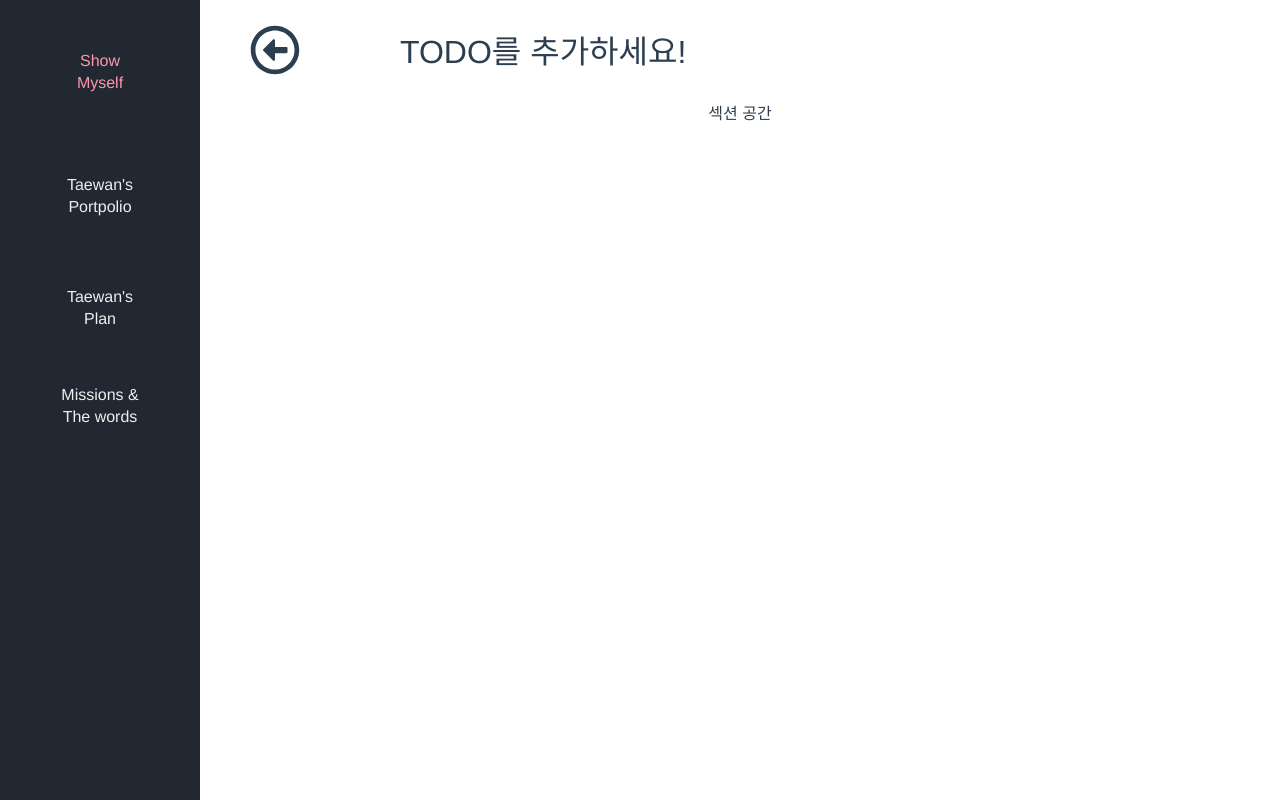
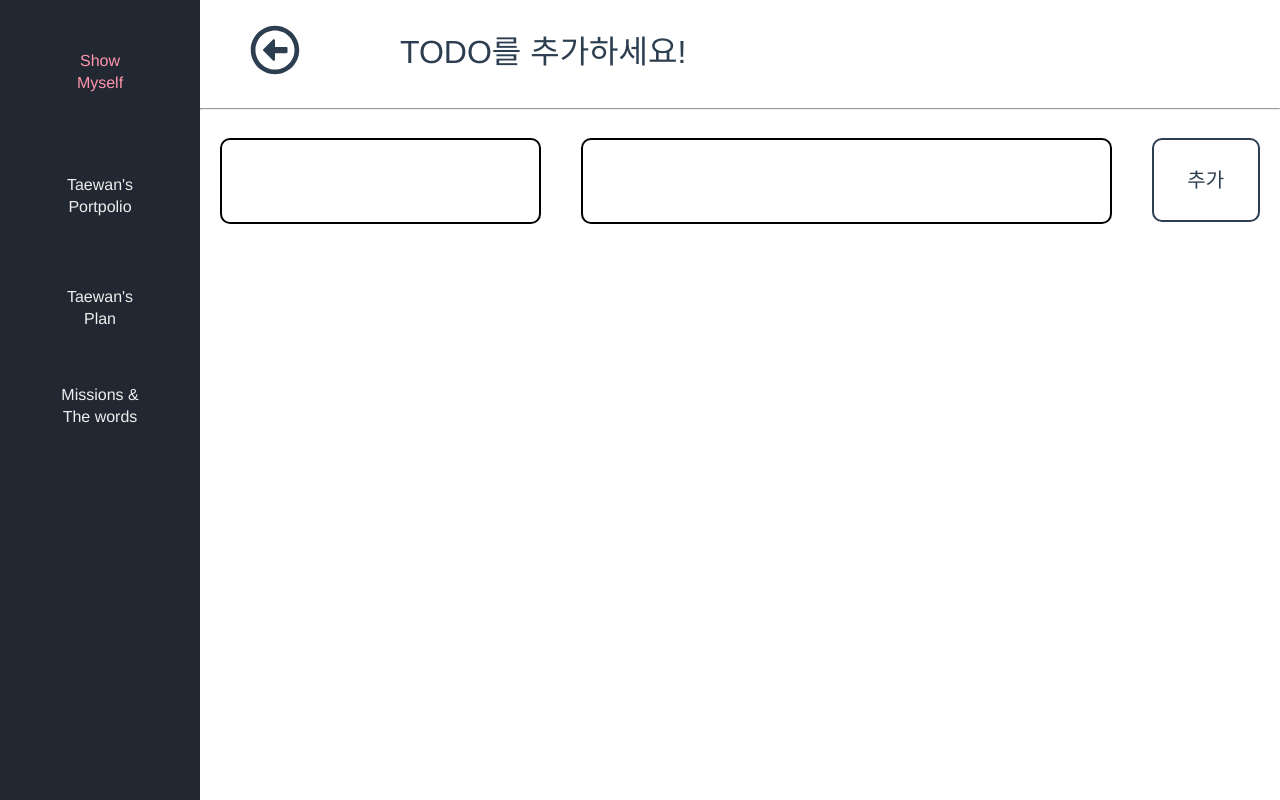
Before and after one commit to Taewan-Gu/ggu-Story, a Vue app in the folder client/: page /planner/todo in a window 1280 px wide. Built offline with nearby package versions, Linux system fonts and the light colour scheme.

Commit message:
feat: 🎸 [frontend] todo C 구현

```diff
--- a/client/src/api/UrlMapper.js
+++ b/client/src/api/UrlMapper.js
@@ -5,12 +5,12 @@ const BASE_URL = DEV_BASE_URL
 export default {
   URL: {
     planner: {
-      period_new: BASE_URL + "period/new",
+      period_post: BASE_URL + "period/new",
       period_all: BASE_URL + "period/all",
-      plan_new: BASE_URL + "plan/new",
+      plan_post: BASE_URL + "plan/new",
       plan_get: BASE_URL + "plan/get",
       plan_all: BASE_URL + "plan/all",
-      todo_new: BASE_URL + "todo/new",
+      todo_post: BASE_URL + "todo/new",
       todo_get: BASE_URL + "todo/get",
       todo_all: BASE_URL + "todo/all",
     },
--- a/client/src/components/planner/PlanCard.vue
+++ b/client/src/components/planner/PlanCard.vue
@@ -24,6 +24,7 @@ export default {
           .get(SERVER.URL.planner.todo_get + "?plan_id=" + this.cardId)
           .then(res => {
             this.$store.dispatch("storeTodo", res.data)
+            this.$store.dispatch("storePlanId", this.cardId)
             this.$router.push({name: "TodoList"})
           })
           .catch(err => {
--- a/client/src/components/planner/todolist/TodoSection.vue
+++ b/client/src/components/planner/todolist/TodoSection.vue
@@ -1,15 +1,158 @@
 <template>
   <div class="todoSection">
-    섹션 공간
+    <div
+      class="todo"
+      v-for="(todo, idx) in todos"
+      :key="idx"
+    >
+      <div class="todoTitle">
+        {{todo.todo}}
+      </div>
+      <div class="todoContent">
+        {{todo.todo_data}}
+      </div>
+      <div class="button doneButton">
+        끝
+      </div>
+      <div class="button deleteButton">
+        삭제
+      </div>
+    </div>
+    <hr>
+    <div class="todo">
+      <input class="todoTitleInput" v-model="todo"/>
+      <input class="todoContentInput" v-model="todo_data"/>
+      <div class="button addButton" @click="addTodo">
+        추가
+      </div>
+    </div>
   </div>
 </template>
 
 <script>
+import SERVER from "@/api/UrlMapper.js"
+import axios from "axios"
+
+
 export default {
   name: "TodoSection",
+  data () {
+    return {
+      todos: [],
+      todo: "",
+      todo_data: "",
+      plan_id: null,
+    }
+  },
+  created () {
+    this.todos = this.$store.state.todo
+    this.plan_id = this.$store.state.planId
+  },
+  methods: {
+    addTodo() {
+      console.log(this.plan_id)
+      const formData = {
+        "plan_id": this.plan_id,
+        "todo": this.todo,
+        "todo_data": this.todo_data
+      }
+
+      axios
+          .post(SERVER.URL.planner.todo_post, formData)
+          .then(() => {
+            this.todos.push({
+              "todo": this.todo,
+              "todo_data": this.todo_data
+            })
+          })
+          .catch(err => {
+            console.log(err)
+          })
+    }
+  }
 }
 </script>
 
 <style scoped>
+.todo {
+  display: flex;
+}
 
+.todoTitle {
+  border: 2px solid;
+  border-radius: 10px;
+  line-height: 80px;
+  width: 30%;
+  height: 80px;
+  margin: 20px;
+  font-size: 28px;
+  font-weight: 550;
+}
+
+.todoContent {
+  line-height: 80px;
+  border: 2px solid;
+  border-radius: 10px;
+  width: 50%;
+  height: 80px;
+  margin: 20px;
+  font-size: 24px;
+  font-weight: 550;
+}
+
+.todoTitleInput {
+  line-height: 80px;
+  border: 2px solid;
+  border-radius: 10px;
+  width: 30%;
+  height: 80px;
+  margin: 20px;
+  font-size: 28px;
+  font-weight: 550;
+}
+
+.todoContentInput {
+  line-height: 80px;
+  border: 2px solid;
+  border-radius: 10px;
+  width: 50%;
+  height: 80px;
+  margin: 20px;
+  font-size: 28px;
+  font-weight: 550;
+}
+
+.button {
+  cursor: pointer;
+  line-height: 80px;
+  border: 2px solid;
+  border-radius: 10px;
+  height: 80px;
+  font-weight: 550;
+  font-size: 20px;
+}
+
+.button:hover {
+  background-color: #FF96AD;
+  transition: 0.3s;
+}
+
+.addButton {
+  width: 10%;
+  margin: 20px;
+}
+
+.deleteButton {
+  width: 5%;
+  margin: 10px;
+  margin-top:20px;
+  margin-bottom:20px;
+}
+
+.doneButton {
+  width: 5%;
+  margin: 10px;
+  margin-top:20px;
+  margin-bottom:20px;
+}
 </style>
--- a/client/src/store/index.js
+++ b/client/src/store/index.js
@@ -4,6 +4,7 @@ export default createStore({
   state: {
     periods: [],
     todo: [],
+    planId: 0,
   },
   mutations: {
     STORE_PERIODS: function (state, periodItems) {
@@ -11,6 +12,9 @@ export default createStore({
     },
     STORE_TODO: function (state, todoItem) {
       state.todo = todoItem
+    },
+    STORE_PLAN_ID: function (state, planId) {
+      state.planId = planId
     }
   },
   actions: {
@@ -20,5 +24,8 @@ export default createStore({
     storeTodo: function (context, todoItem) {
       context.commit('STORE_TODO', todoItem)
     },
+    storePlanId: function (context, planId) {
+      context.commit('STORE_PLAN_ID', planId)
+    }
   }
 })
```
